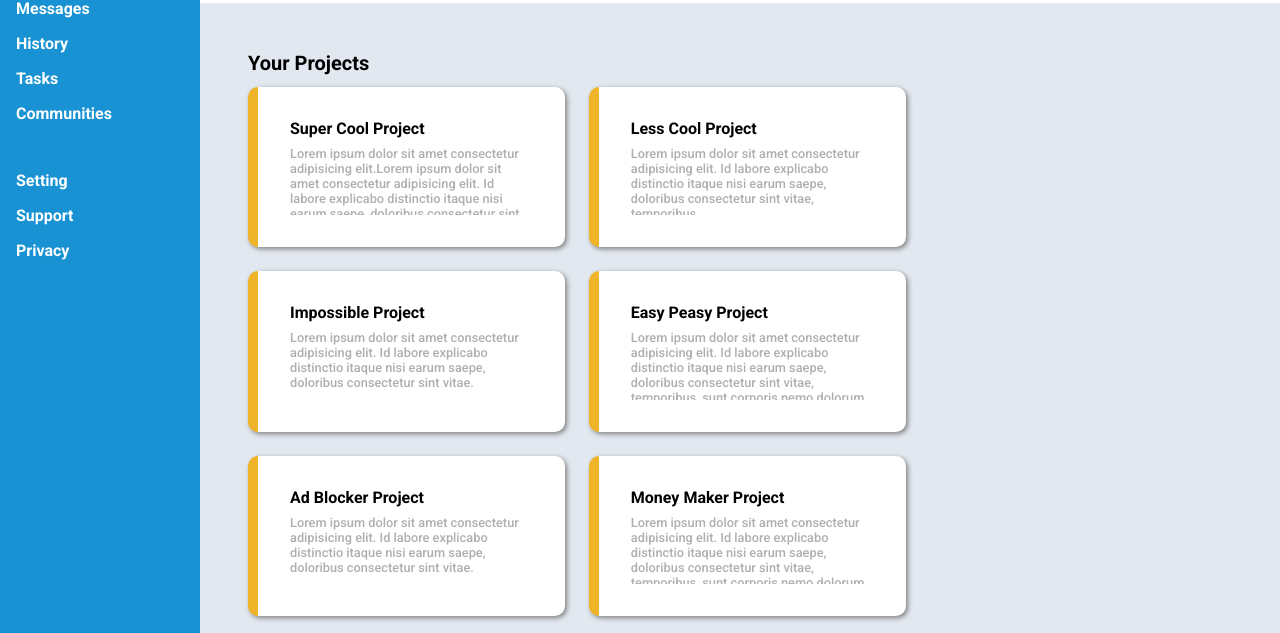
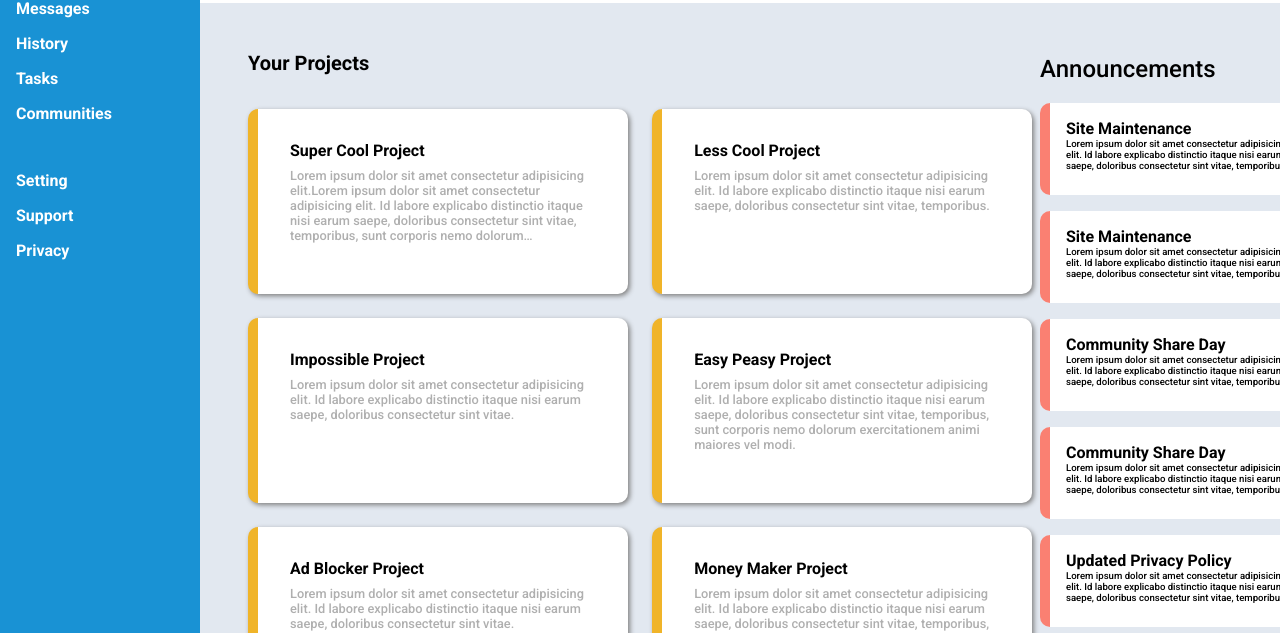
Before and after one commit to katuta772/odin-admin-dashboard, a plain HTML site: page index.html in a window 1280 px wide. Shown: the part 167-800 px from the top of the page. Drawn offline with Linux system fonts and the light colour scheme.

Commit message:
html + css added announcement section and style

```diff
--- a/index.html
+++ b/index.html
@@ -77,34 +77,120 @@
           <div class="main-projects-title">Your Projects</div>
           <div class="main-projects-project">
             <div class="main-projects-project-title">Super Cool Project</div>
-            <div class="main-projects-project-text">Lorem ipsum dolor sit amet consectetur adipisicing elit.Lorem ipsum dolor sit amet consectetur adipisicing elit. Id labore explicabo distinctio itaque nisi earum saepe, doloribus consectetur sint vitae, temporibus, sunt corporis nemo dolorum exercitationem animi maiores vel modi. Id labore explicabo distinctio itaque nisi earum saepe, doloribus consectetur sint vitae, temporibus, sunt corporis nemo dolorum exercitationem animi maiores vel modi.</div>
+            <div class="main-projects-project-text">
+              Lorem ipsum dolor sit amet consectetur adipisicing elit.Lorem
+              ipsum dolor sit amet consectetur adipisicing elit. Id labore
+              explicabo distinctio itaque nisi earum saepe, doloribus
+              consectetur sint vitae, temporibus, sunt corporis nemo dolorum
+              exercitationem animi maiores vel modi. Id labore explicabo
+              distinctio itaque nisi earum saepe, doloribus consectetur sint
+              vitae, temporibus, sunt corporis nemo dolorum exercitationem animi
+              maiores vel modi.
+            </div>
           </div>
           <div class="main-projects-project">
             <div class="main-projects-project-title">Less Cool Project</div>
-            <div class="main-projects-project-text">Lorem ipsum dolor sit amet consectetur adipisicing elit. Id labore explicabo distinctio itaque nisi earum saepe, doloribus consectetur sint vitae, temporibus.</div>
+            <div class="main-projects-project-text">
+              Lorem ipsum dolor sit amet consectetur adipisicing elit. Id labore
+              explicabo distinctio itaque nisi earum saepe, doloribus
+              consectetur sint vitae, temporibus.
+            </div>
           </div>
           <div class="main-projects-project">
             <div class="main-projects-project-title">Impossible Project</div>
-            <div class="main-projects-project-text">Lorem ipsum dolor sit amet consectetur adipisicing elit. Id labore explicabo distinctio itaque nisi earum saepe, doloribus consectetur sint vitae.</div>
+            <div class="main-projects-project-text">
+              Lorem ipsum dolor sit amet consectetur adipisicing elit. Id labore
+              explicabo distinctio itaque nisi earum saepe, doloribus
+              consectetur sint vitae.
+            </div>
           </div>
           <div class="main-projects-project">
             <div class="main-projects-project-title">Easy Peasy Project</div>
-            <div class="main-projects-project-text">Lorem ipsum dolor sit amet consectetur adipisicing elit. Id labore explicabo distinctio itaque nisi earum saepe, doloribus consectetur sint vitae, temporibus, sunt corporis nemo dolorum exercitationem animi maiores vel modi.</div>
+            <div class="main-projects-project-text">
+              Lorem ipsum dolor sit amet consectetur adipisicing elit. Id labore
+              explicabo distinctio itaque nisi earum saepe, doloribus
+              consectetur sint vitae, temporibus, sunt corporis nemo dolorum
+              exercitationem animi maiores vel modi.
+            </div>
           </div>
           <div class="main-projects-project">
             <div class="main-projects-project-title">Ad Blocker Project</div>
-            <div class="main-projects-project-text">Lorem ipsum dolor sit amet consectetur adipisicing elit. Id labore explicabo distinctio itaque nisi earum saepe, doloribus consectetur sint vitae.</div>
+            <div class="main-projects-project-text">
+              Lorem ipsum dolor sit amet consectetur adipisicing elit. Id labore
+              explicabo distinctio itaque nisi earum saepe, doloribus
+              consectetur sint vitae.
+            </div>
           </div>
           <div class="main-projects-project">
             <div class="main-projects-project-title">Money Maker Project</div>
-            <div class="main-projects-project-text">Lorem ipsum dolor sit amet consectetur adipisicing elit. Id labore explicabo distinctio itaque nisi earum saepe, doloribus consectetur sint vitae, temporibus, sunt corporis nemo dolorum exercitationem animi maiores vel modi.</div>
+            <div class="main-projects-project-text">
+              Lorem ipsum dolor sit amet consectetur adipisicing elit. Id labore
+              explicabo distinctio itaque nisi earum saepe, doloribus
+              consectetur sint vitae, temporibus, sunt corporis nemo dolorum
+              exercitationem animi maiores vel modi.
+            </div>
           </div>
         </div>
         <div class="main-side">
-          <div class="main-announcements"></div>
-          <div class="main-trending"></div>
+          <div class="main-side-title">Announcements</div>
+          <div class="main-side-card">
+            <div class="card-title">Site Maintenance</div>
+            <div class="card-text">
+              Lorem ipsum dolor sit amet consectetur adipisicing elit. Id labore
+              explicabo distinctio itaque nisi earum saepe, doloribus
+              consectetur sint vitae, temporibus.
+            </div>
+          </div>
+          <div class="main-side-card">
+            <div class="card-title">Site Maintenance</div>
+            <div class="card-text">
+              Lorem ipsum dolor sit amet consectetur adipisicing elit. Id labore
+              explicabo distinctio itaque nisi earum saepe, doloribus
+              consectetur sint vitae, temporibus. Lorem ipsum dolor sit amet
+              consectetur adipisicing elit. Id labore explicabo distinctio
+              itaque nisi earum saepe, doloribus consectetur sint vitae,
+              temporibus.
+            </div>
+          </div>
+          <div class="main-side-card">
+            <div class="card-title">Community Share Day</div>
+            <div class="card-text">
+              Lorem ipsum dolor sit amet consectetur adipisicing elit. Id labore
+              explicabo distinctio itaque nisi earum saepe, doloribus
+              consectetur sint vitae, temporibus.
+            </div>
+          </div>
+          <div class="main-side-card">
+            <div class="card-title">Community Share Day</div>
+            <div class="card-text">
+              Lorem ipsum dolor sit amet consectetur adipisicing elit. Id labore
+              explicabo distinctio itaque nisi earum saepe, doloribus
+              consectetur sint vitae, temporibus. Lorem ipsum dolor sit amet
+              consectetur adipisicing elit. Id labore explicabo distinctio
+              itaque nisi earum saepe, doloribus consectetur sint vitae,
+              temporibus.
+            </div>
+          </div>
+          <div class="main-side-card">
+            <div class="card-title">Updated Privacy Policy</div>
+            <div class="card-text">
+              Lorem ipsum dolor sit amet consectetur adipisicing elit. Id labore
+              explicabo distinctio itaque nisi earum saepe, doloribus
+              consectetur sint vitae, temporibus.
+            </div>
+          </div>
+          <div class="main-side-card">
+            <div class="card-title">Updated Privacy Policy</div>
+            <div class="card-text">
+              Lorem ipsum dolor sit amet consectetur adipisicing elit. Id labore
+              explicabo distinctio itaque nisi earum saepe, doloribus
+              consectetur sint vitae, temporibus. Lorem ipsum dolor sit amet
+              consectetur adipisicing elit. Id labore explicabo distinctio
+              itaque nisi earum saepe, doloribus consectetur sint vitae,
+              temporibus.
+            </div>
+          </div>
         </div>
-
       </div>
     </div>
   </body>
--- a/style.css
+++ b/style.css
@@ -188,8 +188,6 @@ body {
   background-color: #e2e8f0;
   display: grid;
   grid-template-areas:
-    "projects projects side"
-    "projects projects side"
     "projects projects side";
   grid-template-columns: 37.5% 37.5% 25%;
   padding: 3rem;
@@ -198,12 +196,10 @@ body {
 .main-projects{
   grid-area: projects;
   display: inline-grid;
-  grid-template-columns: max(300px, 40%) max(300px, 40%);
-  grid-template-rows: 2% 27% 27% 27%;
+  grid-template-columns: max(300px, 48%) max(300px, 48%);
+  grid-template-rows: 5% clamp(150px, 27%,200px) clamp(150px, 27%,200px) clamp(150px, 27%,200px);
   grid-template-areas:
   "title title"
-  "projects projects"
-  "projects projects"
   "projects projects";
   gap:1.5rem;
 }
@@ -242,4 +238,34 @@ body {
 
 .main-side{
   grid-area: side;
+  display: flex;
+  flex-direction: column;
+  gap: 1rem;
 }
+
+.main-side-title{
+  font-size: 1.5rem;
+  padding: 0.25rem 0 0.25rem 0;
+}
+
+.main-side-card{
+  height: 60px;
+  background-color: #ffffff;
+  padding: 1rem;
+  border-radius: 10px;
+  border-left: 10px solid salmon
+}
+
+.card-title{
+  font-weight: bold;
+}
+
+.card-text{
+  height: 55%;
+  font-size: 0.6rem;
+  display: -webkit-box;
+  -webkit-box-orient: vertical;
+  -webkit-line-clamp: 3;
+  overflow: hidden;
+  text-overflow: ellipsis;
+}
```
